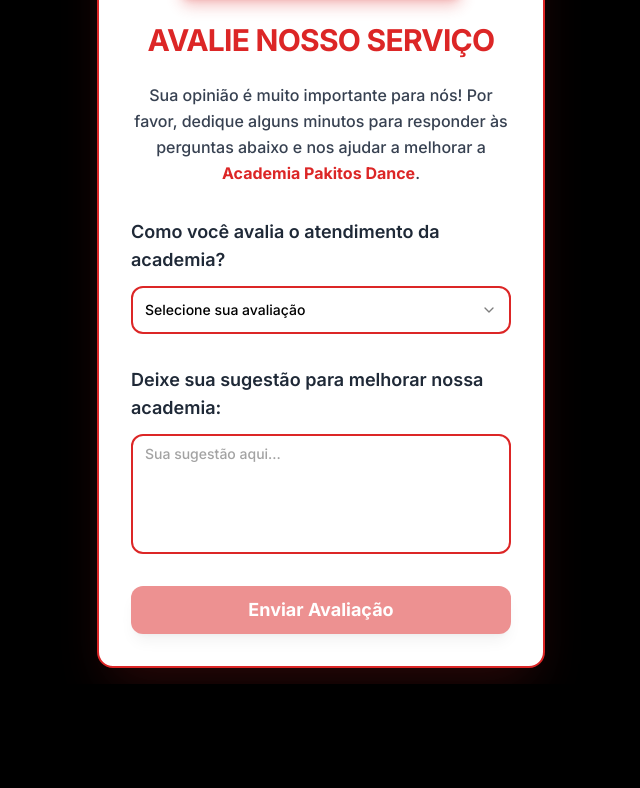
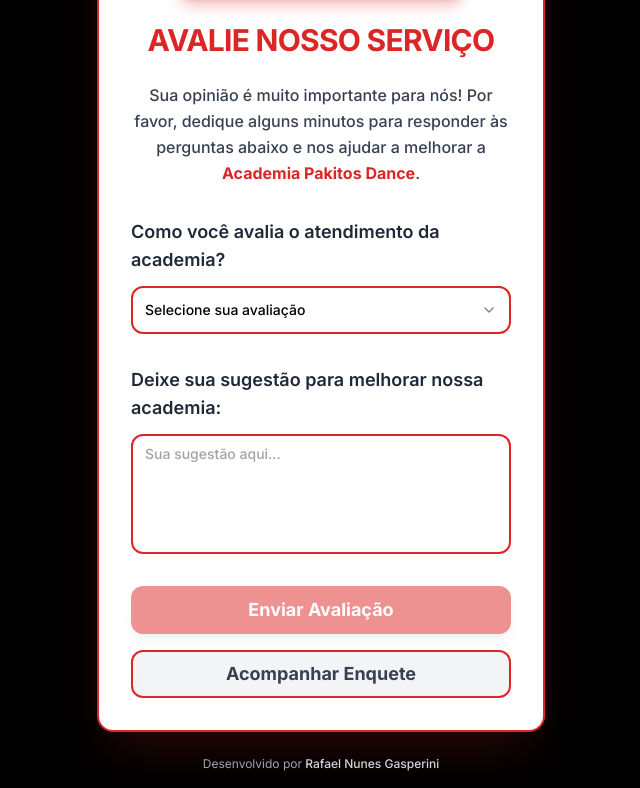
Before and after one commit to academiapakitosdance/academiapakitosdance, a Next.js app: page /academiapakitosdance/ in a window 1280 px wide. Shown: the part 268-1056 px from the top of the page, without its empty margins (319-959 px from the left). Before the commit the page ends 952 px from the top, so only its background shows below. Built offline with nearby package versions, Linux system fonts and the light colour scheme.

Commit message:
Update satisfaction-survey.tsx

```diff
--- a/app/satisfaction-survey.tsx
+++ b/app/satisfaction-survey.tsx
@@ -51,8 +51,14 @@ export default function SatisfactionSurvey() {
     }
   }
 
+  const handleViewResults = () => {
+    // Aqui você pode redirecionar para onde ficam os resultados da enquete
+    // Por exemplo, uma página do Google Forms, planilha pública, ou dashboard
+    window.open("https://docs.google.com/forms/d/e/YOUR_FORM_ID/viewanalytics", "_blank")
+  }
+
   return (
-    <div className="flex min-h-screen items-center justify-center p-4 bg-black">
+    <div className="flex min-h-screen flex-col items-center justify-center p-4 bg-black">
       <Card className="w-full max-w-md rounded-2xl border-2 border-red-600 bg-white text-black shadow-2xl shadow-red-600/20">
         <CardHeader className="flex flex-col items-center space-y-6 p-8">
           <div className="inline-block rounded-xl border-3 border-red-600 shadow-lg shadow-red-600/30 overflow-hidden">
@@ -125,6 +131,7 @@ export default function SatisfactionSurvey() {
                 />
               </div>
 
+              <div className="space-y-4">
                 <Button
                   type="submit"
                   className="w-full bg-red-600 text-white hover:bg-red-700 focus:ring-red-600 h-12 rounded-xl font-bold text-lg transition-all duration-200 shadow-lg hover:shadow-xl"
@@ -132,6 +139,15 @@ export default function SatisfactionSurvey() {
                 >
                   {isSubmitting ? "Enviando..." : "Enviar Avaliação"}
                 </Button>
+
+                <Button
+                  type="button"
+                  onClick={handleViewResults}
+                  className="w-full bg-gray-100 text-gray-700 hover:bg-gray-200 border-2 border-red-600 h-12 rounded-xl font-bold text-lg transition-all duration-200"
+                >
+                  Acompanhar Enquete
+                </Button>
+              </div>
             </form>
           ) : (
             <div className="text-center space-y-6">
@@ -167,6 +183,13 @@ export default function SatisfactionSurvey() {
           </CardFooter>
         )}
       </Card>
+
+      {/* Footer com créditos do desenvolvedor */}
+      <div className="mt-6 text-center">
+        <p className="text-gray-400 text-xs">
+          Desenvolvido por <span className="text-gray-300 font-medium">Rafael Nunes Gasperini</span>
+        </p>
+      </div>
     </div>
   )
 }
```
Lines whose indentation alone changed are shown as unchanged.
